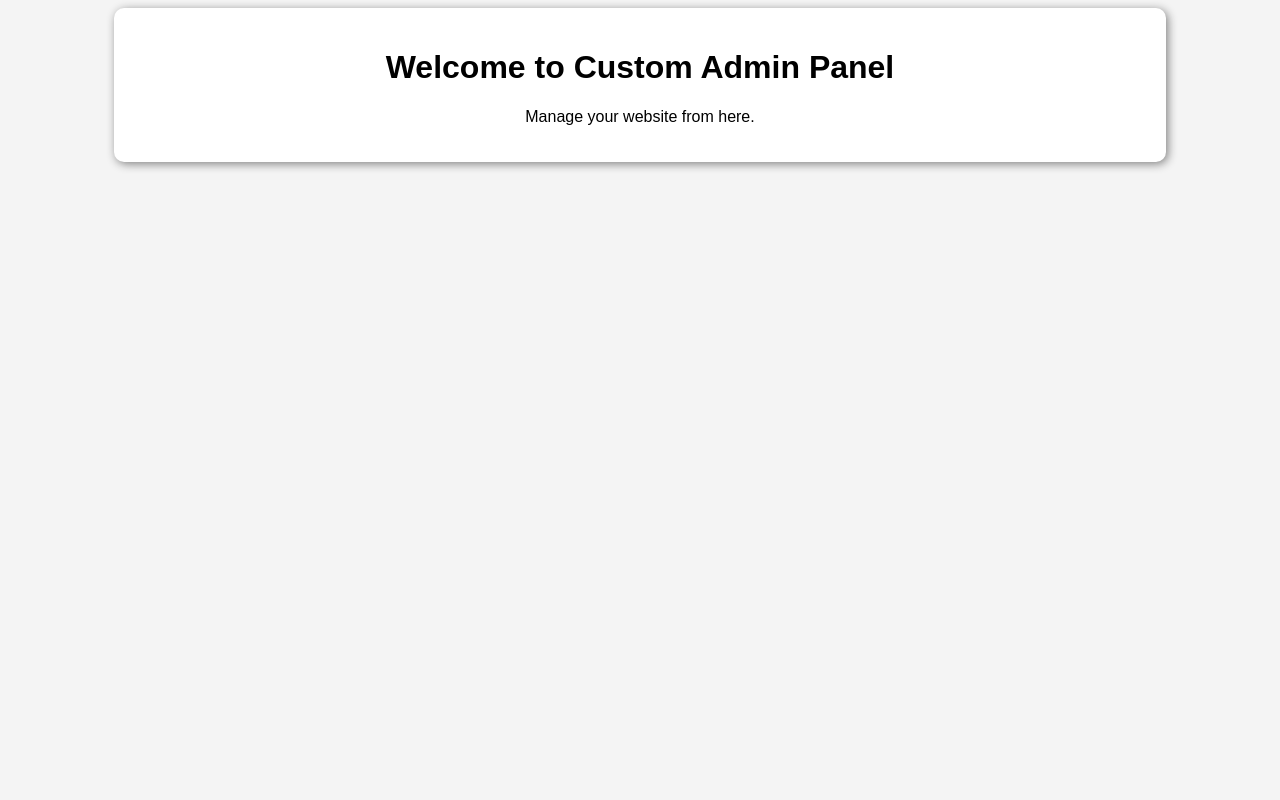
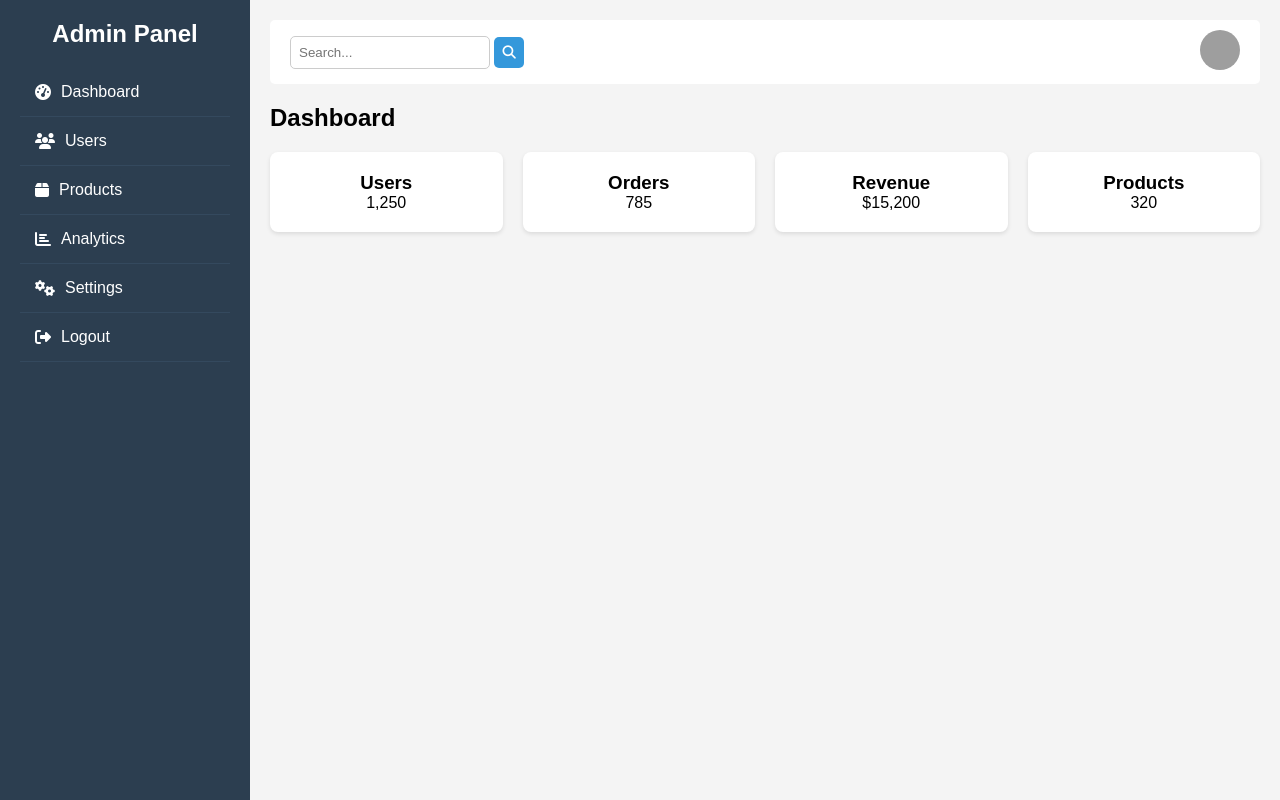
Before and after one commit to milanshahi57/nepstore, a Django app: template custom_admin/templates/dashboard.html in a window 1280 px wide. Run offline with Django 5.2, Linux system fonts and the light colour scheme; the template is opened without the code that fills it, so the values that code supplies are empty; some libraries are stand-ins or nearby versions; grey boxes are pictures that could not be loaded.

Commit message:
admin dash frontend check

```diff
--- a/custom_admin/templates/dashboard.html
+++ b/custom_admin/templates/dashboard.html
@@ -1,27 +1,166 @@
 <!DOCTYPE html>
 <html lang="en">
 <head>
-    <title>Custom Admin Dashboard</title>
+    <meta charset="UTF-8">
+    <meta name="viewport" content="width=device-width, initial-scale=1.0">
+    <title>Admin Panel</title>
+    <link rel="stylesheet" href="styles.css">
+    <script src="https://kit.fontawesome.com/a076d05399.js" crossorigin="anonymous"></script>
     <style>
+        * {
+            margin: 0;
+            padding: 0;
+            box-sizing: border-box;
+            font-family: Arial, sans-serif;
+        }
+
         body {
-            font-family: Arial, sans-serif;
-            background-color: #f4f4f4;
+            display: flex;
+            height: 100vh;
+            background: #f4f4f4;
+        }
+
+        .admin-container {
+            display: flex;
+            width: 100%;
+        }
+
+        .sidebar {
+            width: 250px;
+            background: #2c3e50;
+            color: #fff;
+            padding: 20px;
+            height: 100vh;
+        }
+
+        .sidebar h2 {
             text-align: center;
+            margin-bottom: 20px;
         }
-        .container {
-            width: 80%;
-            margin: auto;
+
+        .sidebar ul {
+            list-style: none;
+        }
+
+        .sidebar ul li {
+            padding: 15px;
+            border-bottom: 1px solid #34495e;
+        }
+
+        .sidebar ul li a {
+            color: #fff;
+            text-decoration: none;
+            display: flex;
+            align-items: center;
+        }
+
+        .sidebar ul li a i {
+            margin-right: 10px;
+        }
+
+        .main-content {
+            flex: 1;
             padding: 20px;
-            background: white;
-            box-shadow: 2px 2px 10px gray;
-            border-radius: 10px;
+        }
+
+        header {
+            display: flex;
+            justify-content: space-between;
+            align-items: center;
+            background: #fff;
+            padding: 10px 20px;
+            border-radius: 5px;
+            margin-bottom: 20px;
+        }
+
+        .search-bar input {
+            padding: 8px;
+            width: 200px;
+            border: 1px solid #ccc;
+            border-radius: 5px;
+        }
+
+        .search-bar button {
+            padding: 8px;
+            border: none;
+            background: #3498db;
+            color: #fff;
+            border-radius: 5px;
+            cursor: pointer;
+        }
+
+        .profile img {
+            width: 40px;
+            height: 40px;
+            border-radius: 50%;
+        }
+
+        .dashboard h1 {
+            margin-bottom: 20px;
+        }
+
+        .cards {
+            display: grid;
+            grid-template-columns: repeat(auto-fit, minmax(200px, 1fr));
+            gap: 20px;
+        }
+
+        .card {
+            background: #fff;
+            padding: 20px;
+            border-radius: 8px;
+            box-shadow: 0 2px 4px rgba(0, 0, 0, 0.1);
+            text-align: center;
         }
     </style>
 </head>
 <body>
-    <div class="container">
-        <h1>Welcome to Custom Admin Panel</h1>
-        <p>Manage your website from here.</p>
+    <div class="admin-container">
+        <aside class="sidebar">
+            <h2>Admin Panel</h2>
+            <ul>
+                <li><a href="#"><i class="fas fa-tachometer-alt"></i> Dashboard</a></li>
+                <li><a href="#"><i class="fas fa-users"></i> Users</a></li>
+                <li><a href="#"><i class="fas fa-box"></i> Products</a></li>
+                <li><a href="#"><i class="fas fa-chart-bar"></i> Analytics</a></li>
+                <li><a href="#"><i class="fas fa-cogs"></i> Settings</a></li>
+                <li><a href="#"><i class="fas fa-sign-out-alt"></i> Logout</a></li>
+            </ul>
+        </aside>
+
+        <main class="main-content">
+            <header>
+                <div class="search-bar">
+                    <input type="text" placeholder="Search...">
+                    <button><i class="fas fa-search"></i></button>
+                </div>
+                <div class="profile">
+                    <img src="profile.jpg" alt="Admin Profile">
+                </div>
+            </header>
+
+            <section class="dashboard">
+                <h1>Dashboard</h1>
+                <div class="cards">
+                    <div class="card">
+                        <h3>Users</h3>
+                        <p>1,250</p>
+                    </div>
+                    <div class="card">
+                        <h3>Orders</h3>
+                        <p>785</p>
+                    </div>
+                    <div class="card">
+                        <h3>Revenue</h3>
+                        <p>$15,200</p>
+                    </div>
+                    <div class="card">
+                        <h3>Products</h3>
+                        <p>320</p>
+                    </div>
+                </div>
+            </section>
+        </main>
     </div>
 </body>
 </html>
```
